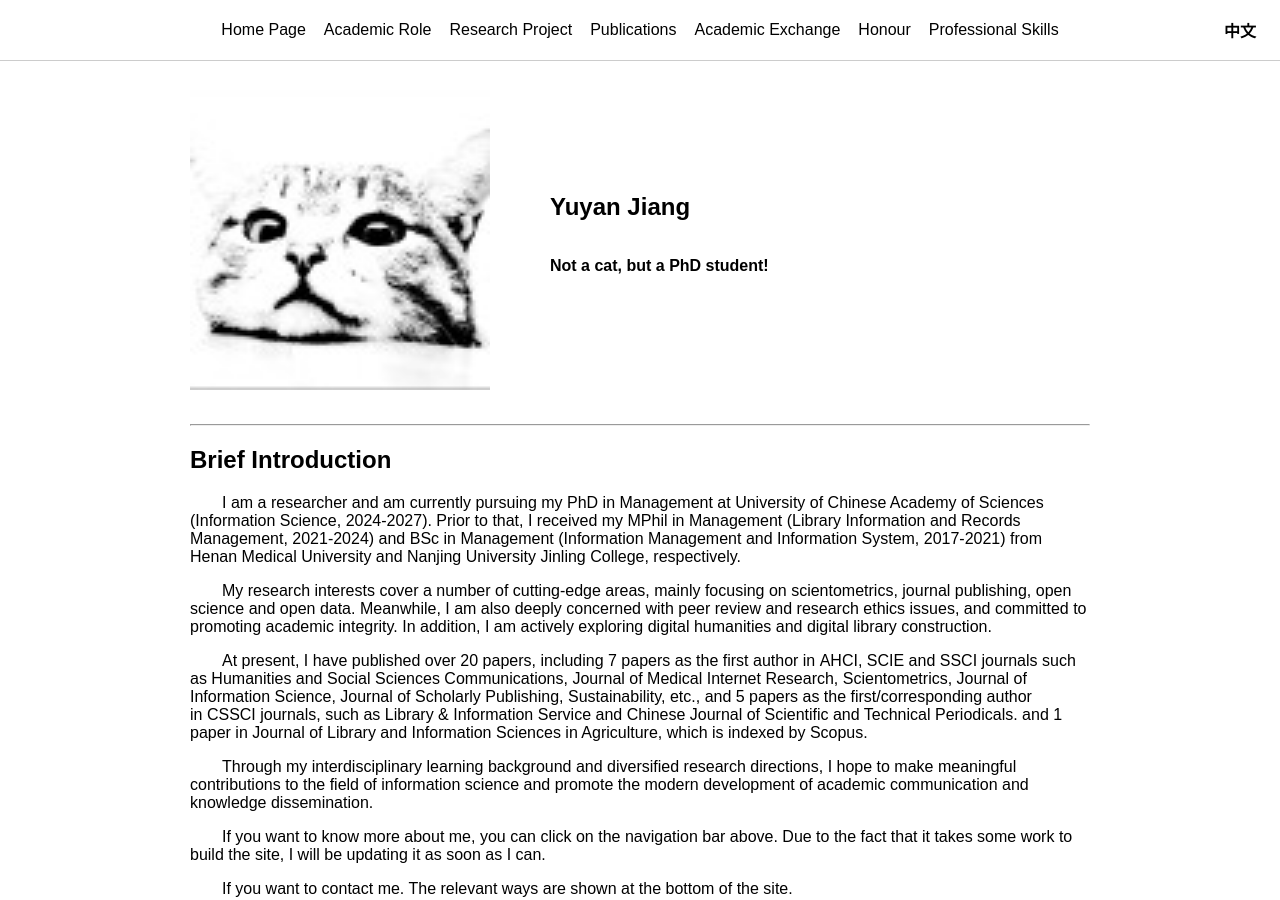
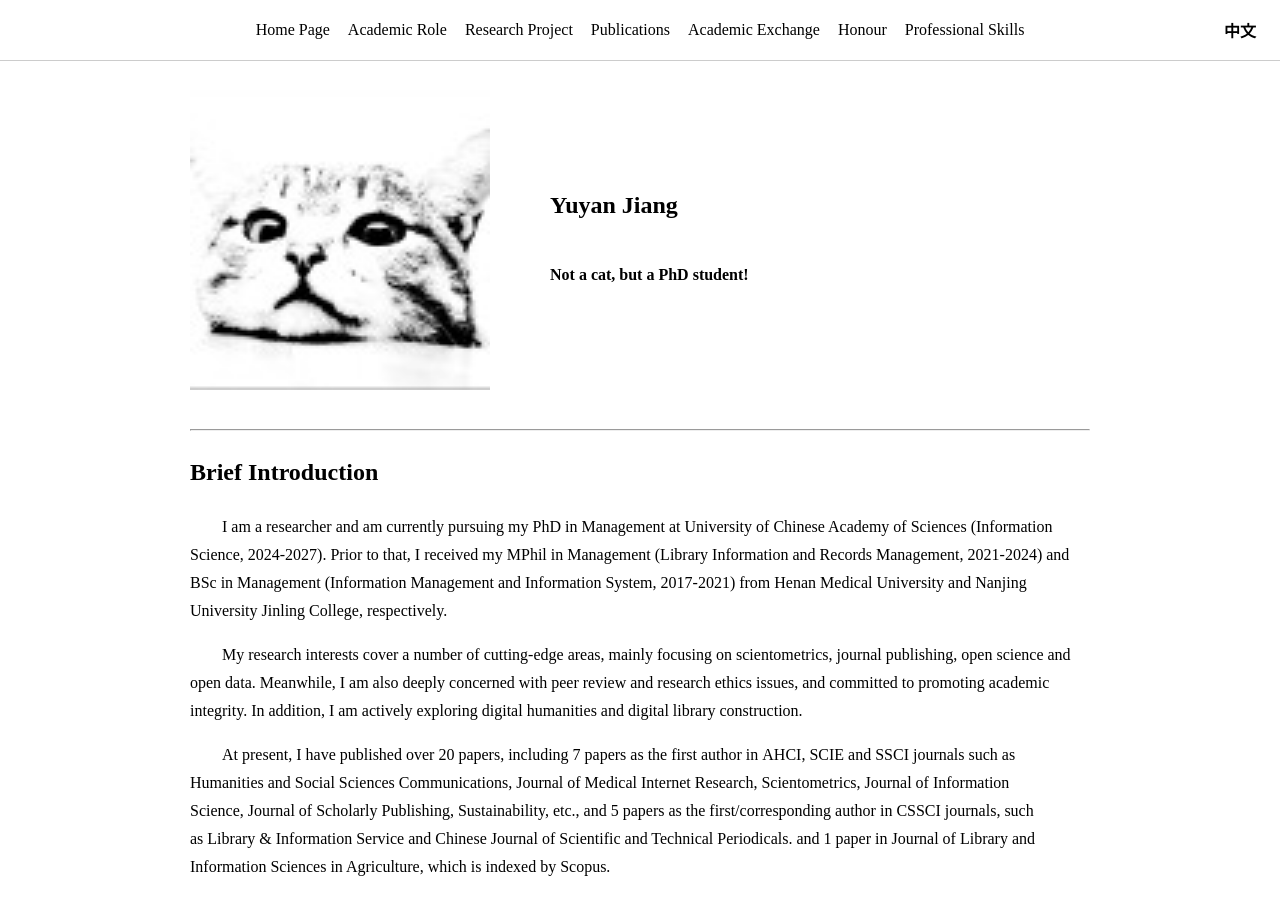
Before and after one commit to jiang-yuyan/Yuyan-Jiang-CV, a Jekyll site: the page built from index.md, in a window 1280 px wide and 900 px high. Built offline with Jekyll 4.4.1, drawn with Linux system fonts in a browser that asks for light colours.

Commit message:
Update default.html

```diff
--- a/_layouts/default.html
+++ b/_layouts/default.html
@@ -5,12 +5,27 @@
 <title>{{ page.title }}</title>
 
 <style>
-/* ================= 基础 ================= */
+/* ================= 全站基础（学术风字体） ================= */
+html, body {
+    height: 100%;
+}
+
 body {
     margin: 0;
     padding-top: 70px;
-    font-family: Arial, Helvetica, sans-serif;
+    display: flex;
+    flex-direction: column;
+
+    /* 学术风字体（中英文友好） */
+    font-family:
+        "Times New Roman",
+        "Noto Serif SC",
+        "Source Han Serif SC",
+        "Songti SC",
+        serif;
+
     color: #000;
+    background: #fff;
 }
 
 /* ================= 导航栏 ================= */
@@ -81,15 +96,16 @@ body {
 
 /* ================= 正文 ================= */
 main {
+    flex: 1;               /* 关键：撑开页面 */
     max-width: 900px;
     margin: 0 auto;
     padding: 20px;
+    line-height: 1.75;
 }
 
-/* ================= 页脚（单行） ================= */
+/* ================= 底栏（固定在底部） ================= */
 .app-footer {
-    margin-top: 3rem;
-    padding: 1.2rem 1rem;
+    padding: 1rem 1rem;
     background: #f8f9fa;
     border-top: 1px solid #e5e7eb;
     font-size: 0.9rem;
@@ -103,7 +119,7 @@ main {
     justify-content: center;
     align-items: center;
     gap: 28px;
-    flex-wrap: wrap; /* 小屏自动换行 */
+    flex-wrap: wrap;
     line-height: 1.6;
 }
 
```
Also changed, not shown: other parts of _layouts/default.html (+11 -7 lines).
